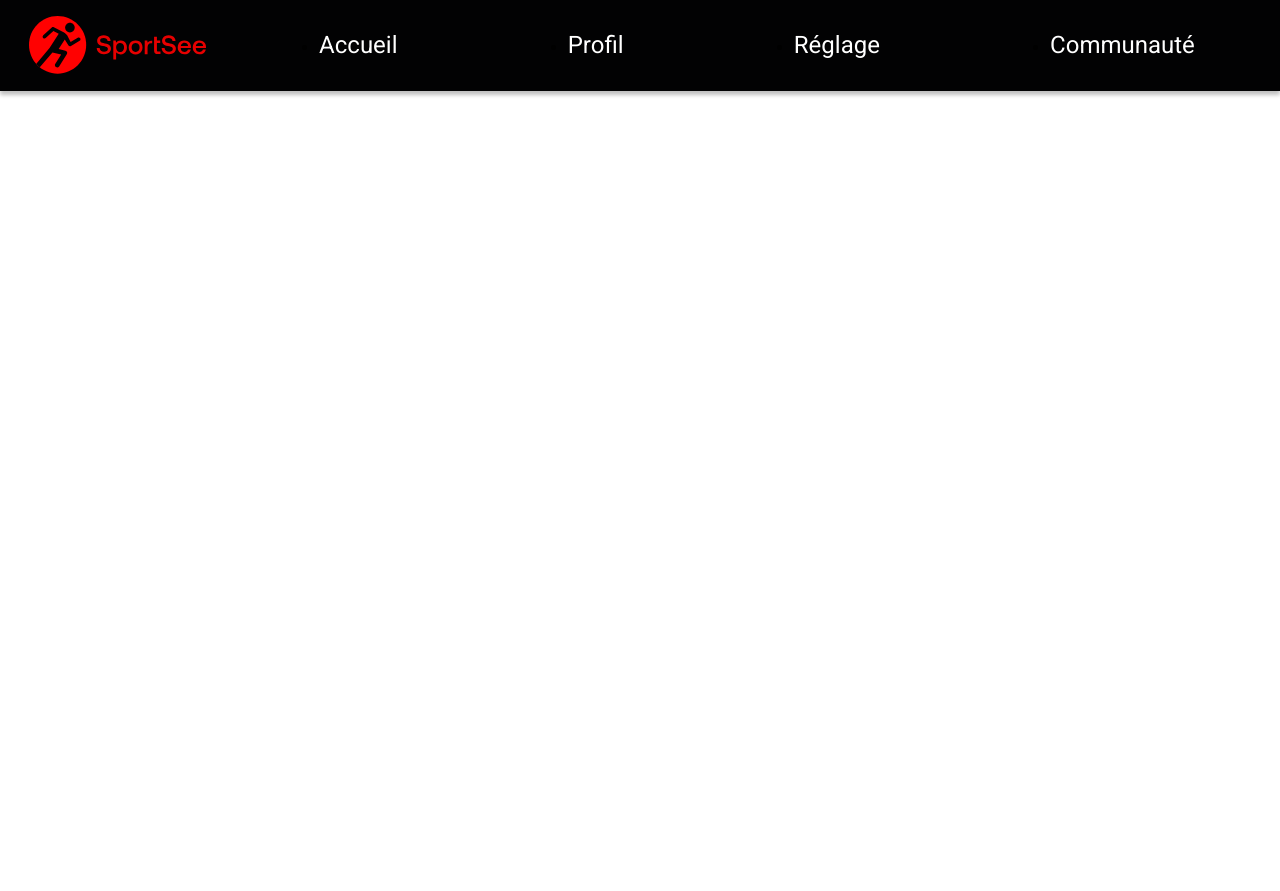
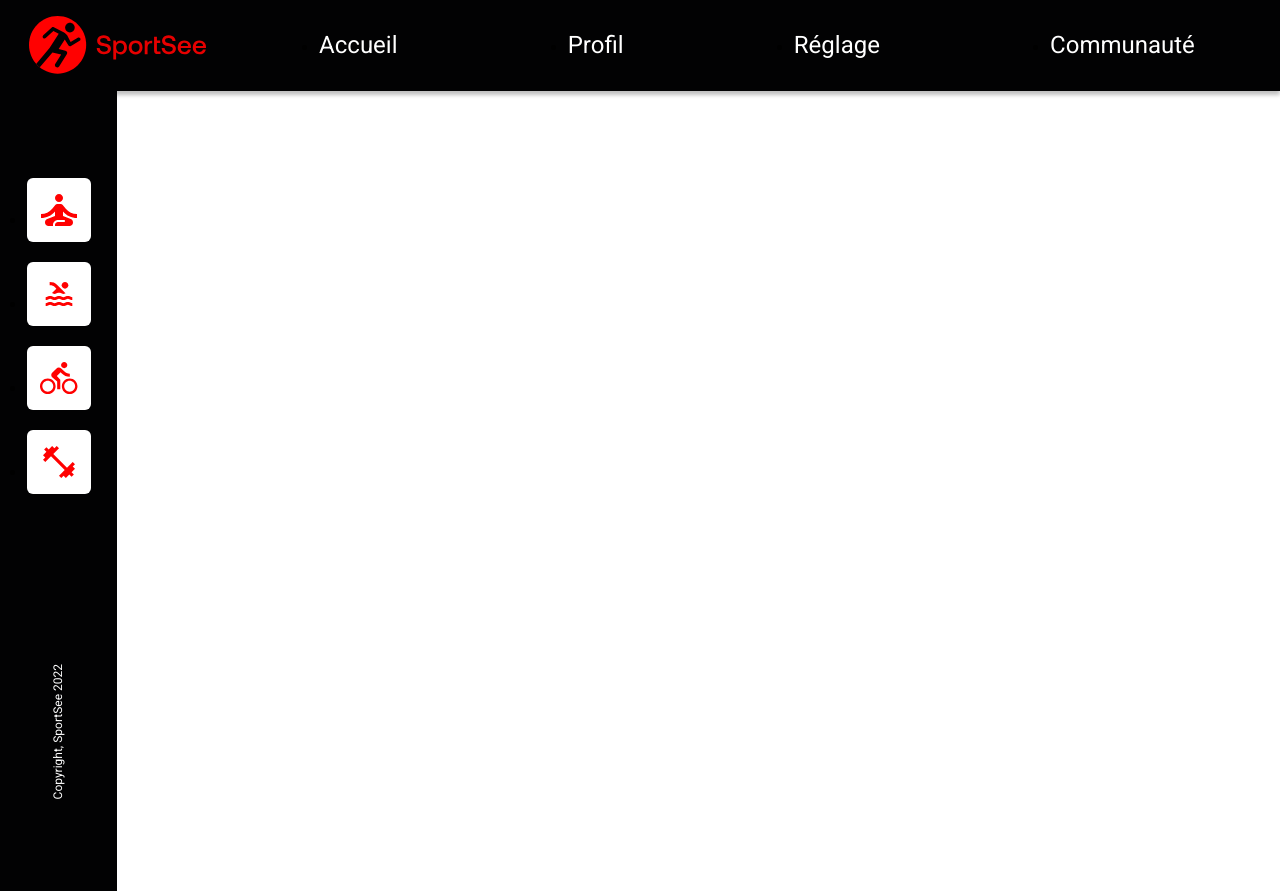
Before and after one commit to Alex-Pqn/SportSee-ocr_dcl, a React (Create React App) app: page / in a window 1280 px wide. Built offline with nearby package versions, Linux system fonts and the light colour scheme.

Commit message:
import Home aside

```diff
--- a/src/pages/Home/Home.jsx
+++ b/src/pages/Home/Home.jsx
@@ -1,9 +1,13 @@
 import './Home.scss';
 
+import DefaultActivitiesAside from './../../components/Default/ActivitiesAside/ActivitiesAside';
 
 function Home() {
   return (
     <div className="home">
+      <aside className="home__aside">
+        <DefaultActivitiesAside />
+      </aside>
     </div>
   );
 }
--- a/src/pages/Home/Home.scss
+++ b/src/pages/Home/Home.scss
@@ -5,4 +5,6 @@
   height: 100%;
   min-height: 100%;
 
+  &__aside {
+  }
 }
```
